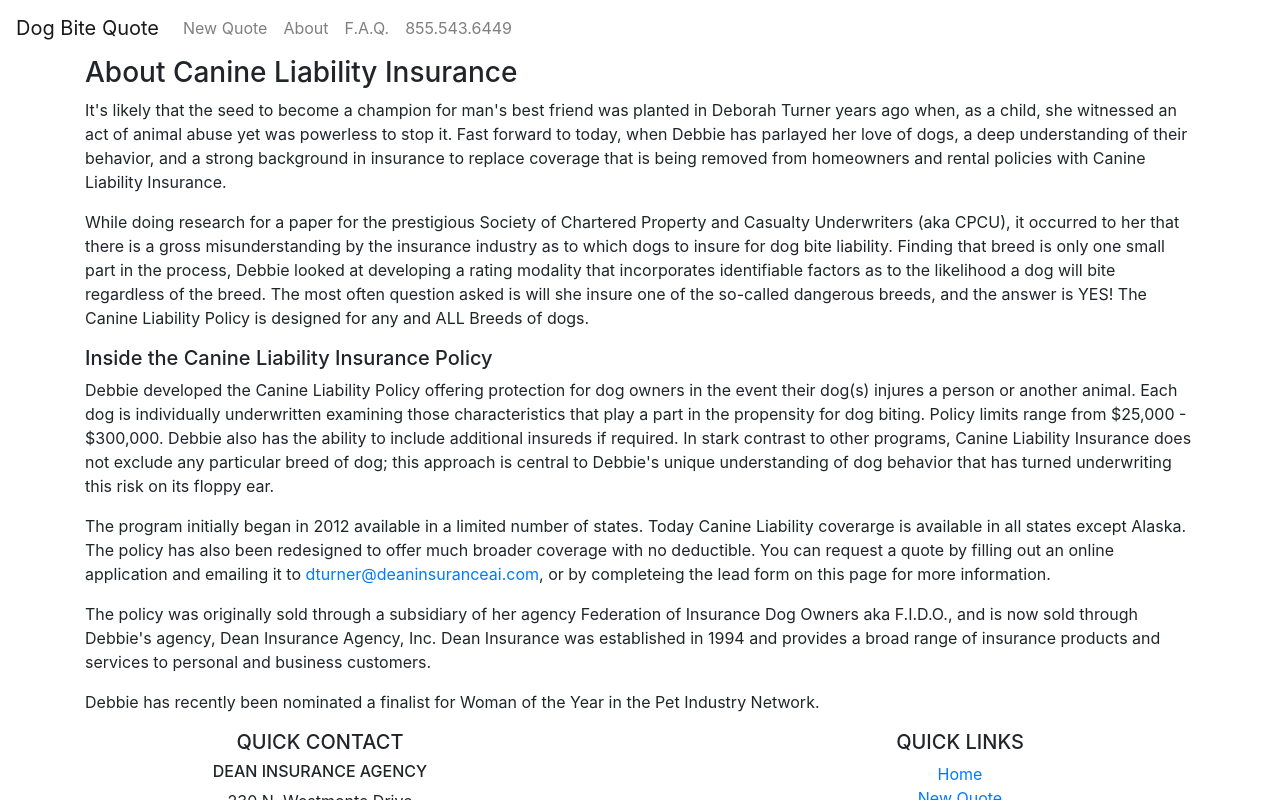
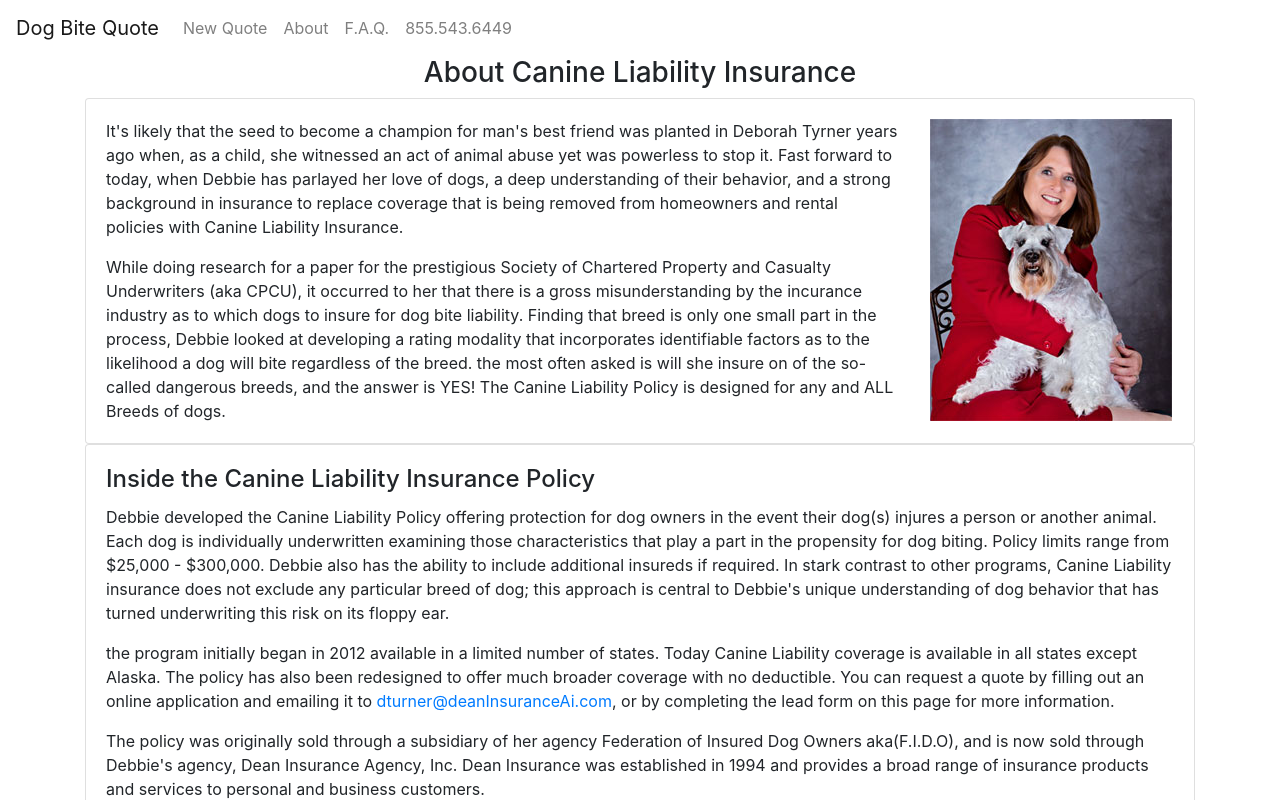
Before and after one commit to jmanock/fin-dog-bite, a React (Create React App) app: page /About in a window 1280 px wide. Shown: the top 800 px of the page. Built offline with nearby package versions, Linux system fonts and the light colour scheme.

Commit message:
added cards and imgs

```diff
--- a/src/Components/PageComponents/About.jsx
+++ b/src/Components/PageComponents/About.jsx
@@ -1,30 +1,46 @@
 import React from 'react';
+import debbie from '../Images/debbie.jpg';
 
 const About = () =>{
   return(
     <div className='container'>
-      <h3>About Canine Liability Insurance</h3>
-      <p>
-        It's likely that the seed to become a champion for man's best friend was planted in Deborah Turner years ago when, as a child, she witnessed an act of animal abuse yet was powerless to stop it. Fast forward to today, when Debbie has parlayed her love of dogs, a deep understanding of their behavior, and a strong background in insurance to replace coverage that is being removed from homeowners and rental policies with <span className='title-name'>Canine Liability Insurance</span>.
+      <h3 className='text-center'>About Canine Liability Insurance</h3>
+      <div className='card'>
+        <div className='card-body'>
+          <div className='row'>
+            <div className='col-sm-9'>
+              <p className='card-text'>
+                It's likely that the seed to become a champion for man's best friend was planted in Deborah Tyrner years ago when, as a child, she witnessed an act of animal abuse yet was powerless to stop it. Fast forward to today, when Debbie has parlayed her love of dogs, a deep understanding of their behavior, and a strong background in insurance to replace coverage that is being removed from homeowners and rental policies with <span className='title-name'>Canine Liability Insurance</span>.
               </p>
-      <p>
-        While doing research for a paper for the prestigious Society of Chartered Property and Casualty Underwriters (aka CPCU), it occurred to her that there is a gross misunderstanding by the insurance industry as to which dogs to insure for dog bite liability. Finding that breed is only one small part in the process, Debbie looked at developing a rating modality that incorporates identifiable factors as to the likelihood a dog will bite regardless of the breed. The most often question asked is will she insure one of the so-called dangerous breeds, and the answer is YES! The <span className='title-name'>Canine Liability Policy</span> is designed for any and ALL Breeds of dogs.
+              <p className='card-text'>
+                While doing research for a paper for the prestigious Society of Chartered Property and Casualty Underwriters (aka CPCU), it occurred to her that there is a gross misunderstanding by the incurance industry as to which dogs to insure for dog bite liability. Finding that breed is only one small part in the process, Debbie looked at developing a rating modality that incorporates identifiable factors as to the likelihood a dog will bite regardless of the breed. the most often asked is will she insure on of the so-called dangerous breeds, and the answer is YES! The <span className='title-name'>Canine Liability Policy</span> is designed for any and ALL Breeds of dogs.
               </p>
-      <h5>Inside the Canine Liability Insurance Policy</h5>
-      <p>
-        Debbie developed the <span className='title-name'>Canine Liability Policy</span> offering protection for dog owners in the event their dog(s) injures a person or another animal. Each dog is individually underwritten examining those characteristics that play a part in the propensity for dog biting. Policy limits range from $25,000 - $300,000. Debbie also has the ability to include additional insureds if required. In stark contrast to other programs, <span className='title-name'>Canine Liability Insurance</span> does not exclude any particular breed of dog; this approach is central to Debbie's unique understanding of dog behavior that has turned underwriting this risk on its floppy ear.
+            </div>
+            <div className='col-sm-3'>
+              <img src={debbie} alt='Debbie Turner' className='card-image-right'></img>
+            </div>
+          </div>
+        </div>
+      </div>
+
+      <div className='card'>
+        <div className='card-body'>
+          <h4 className='card-title'>Inside the <span className='title-name'>Canine Liability Insurance Policy</span></h4>
+          <p className='card-text'>
+            Debbie developed the <span className='title-name'>Canine Liability Policy</span> offering protection for dog owners in the event their dog(s) injures a person or another animal. Each dog is individually underwritten examining those characteristics that play a part in the propensity for dog biting. Policy limits range from $25,000 - $300,000. Debbie also has the ability to include additional insureds if required. In stark contrast to other programs, <span className='title-name'>Canine Liability</span> insurance does not exclude any particular breed of dog; this approach is central to Debbie's unique understanding of dog behavior that has turned underwriting this risk on its floppy ear.
           </p>
-      <p>
-        The program initially began in 2012 available in a limited number of states. Today <span className='title-name'>Canine Liability</span> coverarge is available in all states except Alaska. The policy has also been redesigned to offer much broader coverage with no deductible. You can request a quote by filling out an online application and emailing it to <a href='mailto:dturner@deaninsuranceai.com'>dturner@deaninsuranceai.com</a>, or by completeing the lead form on this page for more information.
+          <p className='card-text'>
+            the program initially began in 2012 available in a limited number of states. Today <span className='title-name'>Canine Liability</span> coverage is available in all states except Alaska. The policy has also been redesigned to offer much broader coverage with no deductible. You can request a quote by filling out an online application and emailing it to <a href='mailto:dturner@deaninsuranceai.com'>dturner@deanInsuranceAi.com</a>, or by completing the lead form on this page for more information.
           </p>
-      <p>
-        The policy was originally sold through a subsidiary of her agency Federation of Insurance Dog Owners aka F.I.D.O., and is now sold through Debbie's agency, Dean Insurance Agency, Inc. Dean Insurance was established in 1994 and provides a broad range of insurance products and services to personal and business customers.
+          <p className='card-text'>
+            The policy was originally sold through a subsidiary of her agency Federation of Insured Dog Owners aka(F.I.D.O), and is now sold through Debbie's agency, Dean Insurance Agency, Inc. Dean Insurance was established in 1994 and provides a broad range of insurance products and services to personal and business customers.
           </p>
-      <p>
+          <p className='card-text'>
             Debbie has recently been nominated a finalist for Woman of the Year in the Pet Industry Network.
           </p>
         </div>
-  );
-};
-
+      </div>
+    </div>
+  )
+}
 export default About;
--- a/src/Components/PageComponents/Privacy.jsx
+++ b/src/Components/PageComponents/Privacy.jsx
@@ -2,11 +2,17 @@
 
 const Privacy = () =>(
   <div className='container'>
-    <h3 className='sectionTitle'>Privacy &amp; Security Policy</h3>
-    <p>We would like to take this opportunity to both thank you for visiting our website and to share with you the importance <span className='title-name'>Canine Liability</span> places upon protecting your private information.</p>
+    <h3 className='sectionTitle text-center'>Privacy &amp; Security Policy</h3>
     <div className='card'>
       <div className='card-body'>
-        <h4 className='card-title text-center'>Collection of information:</h4>
+        <p className='card-text'>
+          We would like to take this opportunity to both thank you for visiting our website and to share with you the importance <span className='title-name'>Canine Liability</span> places upon protecting your private information.
+        </p>
+      </div>
+    </div>
+    <div className='card'>
+      <div className='card-body'>
+        <h4 className='card-title'>Collection of information:</h4>
         <p className='card-text'>
           While you are visiting our website, we may or may not collect personal.confidential information - written, in-person, telephone, facsimile, electronically and online - that may assist us in preparing a quote for you and in helping us to negotiate with our carriers on your behalf. The personal information we collect may include your name, address, policy or claim information, financial or other information as may be required by our underwriters.
         </p>
@@ -21,7 +27,7 @@
 
     <div className='card'>
       <div className='card-body'>
-        <h4 className='card-title text-center'>Disclosure of Information:</h4>
+        <h4 className='card-title'>Disclosure of Information:</h4>
         <p className='card-text'>
           We assure you that is not our policy to share your private information with non-affiliated third parties other than as permitted or required by law. For example, we may share all of the information listed above with non-affiliated third parties for, including but not limited to, the following reasons:
         </p>
@@ -38,7 +44,7 @@
 
     <div className='card'>
       <div className='card-body'>
-        <h4 className='card-title text-center'>Protection of Information:</h4>
+        <h4 className='card-title'>Protection of Information:</h4>
         <p className='card-text'>
           Our Company maintains physical, electronic and procedural safeguards that comply with state and federal regulations to protect the confidentiality of your personal information.
         </p>
--- a/src/Components/PageComponents/Terms.jsx
+++ b/src/Components/PageComponents/Terms.jsx
@@ -2,7 +2,7 @@
 
 const Terms = () => (
   <div className='container'>
-    <h3 className='sectionTitle'>Terms &amp; Conditions</h3>
+    <h3 className='sectionTitle text-center'>Terms &amp; Conditions</h3>
     <div className='card'>
       <div className='card-body'>
         <p className='card-text'>
@@ -40,6 +40,37 @@
         </p>
       </div>
     </div>
+    <div className='card'>
+      <div className='card-body'>
+        <h4 className='card-title'>Indemnification</h4>
+        <p className='card-text'>
+          Your use of any information or materials on this website is entirely at your own risk, for which we shall not be liable. It shall be your own responsibility to ensure that any products, services or information available through this website meet your specific requirements.
+        </p>
+        <p className='card-text'>
+          This website contains material which is owned by or licensed to us. This material includes, but is not limited to, the design, layout, look, appearance and graphics. Reproduction is prohibited other than in accordance with the copyright notice, which forms part of these terms and conditions.
+        </p>
+        <p className='card-text'>
+          All trademarks reproduced in this website which are not the property of, or licensed to, the operator are acknowledged on the website.
+        </p>
+        <p className='card-text'>
+          Unauthorized use of this website may give rise to a clam for damages and/or be a criminal offense.
+        </p>
+        <p className='card-text'>
+          From time to time this website may also include links to other websites. These links are provided for your convenience to provide further information. They do not signify that we endorse the webstie(s). We have no responsibility for the content of the linked website(s).
+        </p>
+      </div>
+    </div>
+    <div className='card'>
+      <div className='card-body'>
+        <h4 className='card-title'>Copyright</h4>
+        <p className='card-text'>
+          Except for material in the public domain under United States copyright law, all material contained on the Website (including all software, HTML code, Java applets, Active X controls and other code) is protected by United States and foreign copyright laws. Except as otherwise expressly provided in these terms and conditions, you may not copy, distribute, transmit, display, perform, reproduce, publish, license, modify, rewrite, create derivative works from, transfer, or sell any material contained on the website without the prior consent of the copyright owner.
+        </p>
+        <p className='card-text'>
+          None of the material contained on <span className='title-name'>Canine Liability</span> website may be reverse-engineered, disassembled, decompiled, transcribed, stored in a retrieval system, translated into any language or computer language, retransmitted in any form  or by any means (electronic, mechanical, photo reproduction, recordation or otherwise), resold or redistributed without the prior written consent of <span className='title-name'>Canine Liability</span>. Violation of this provision may result in severe civil and criminal penalties.
+        </p>
+      </div>
+    </div>
   </div>
 );
 
```
Also changed, not shown: src/Components/Images/DogBiteLogo.png (added), src/Components/Images/debbie.jpg (added). Lines whose indentation alone changed are shown as unchanged.
